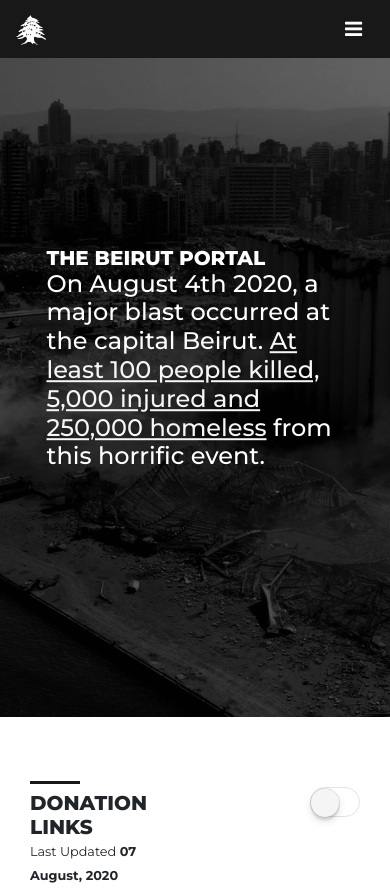
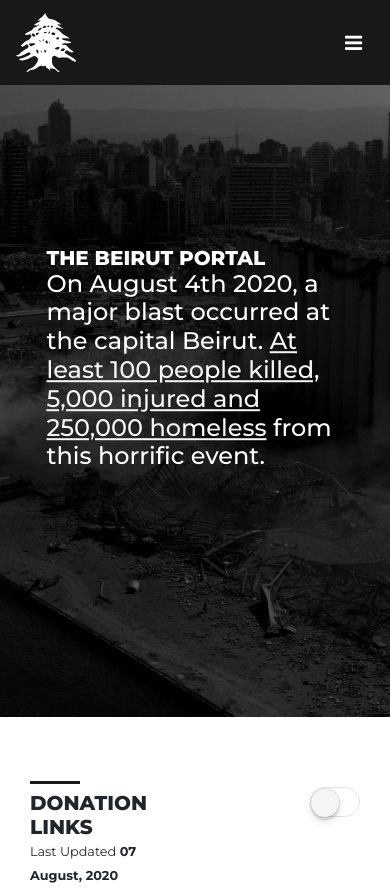
Before and after one commit to beirutportal/beirutportal.github.io, a plain HTML site: page index.html in a window 390 px wide. Shown: the top 890 px of the page. Drawn offline with nearby package versions, Linux system fonts and the light colour scheme.

Commit message:
Initial Commit

```diff
--- a/main.css
+++ b/main.css
@@ -388,9 +388,6 @@ h5{
         font-size:2rem;
     }
 
-    .logo{
-        width:10%;
-    }
 }
 
 
```
